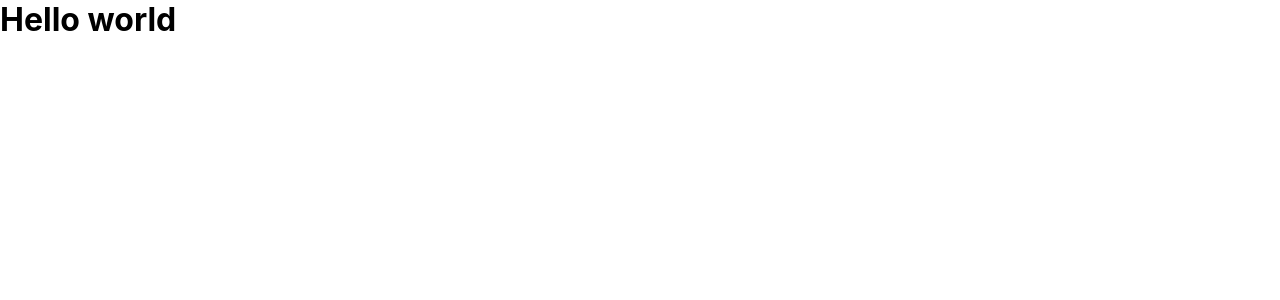
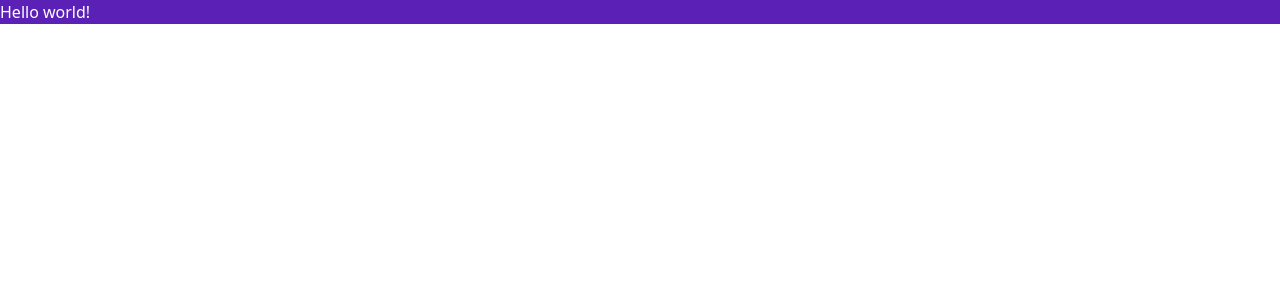
Before and after one commit to thejawadali/instagram-replica, a React (Create React App) app: page / in a window 1280 px wide. Shown: the top 300 px of the page. Built offline with nearby package versions, Linux system fonts and the light colour scheme.

Commit message:
installed tailwind package

```diff
--- /dev/null
+++ b/craco.config.js
@@ -0,0 +1,10 @@
+module.exports = {
+  style: {
+    postcss: {
+      plugins: [
+        require('tailwindcss'),
+        require('autoprefixer'),
+      ],
+    },
+  },
+}
--- a/src/App.css
+++ /dev/null
@@ -1,4 +0,0 @@
-*{
-  padding: 0;
-  margin: 0;
-}
--- a/src/App.js
+++ b/src/App.js
@@ -1,9 +1,9 @@
-import './App.css'
+
 
 function App () {
   return (
-    <div className="App">
-      <h1>Hello world</h1>
+    <div>
+      <h1 className="bg-purple-800 text-white">Hello world!</h1>
     </div>
   )
 }
--- a/src/index.css
+++ b/src/index.css
@@ -1,13 +1,3 @@
-body {
-  margin: 0;
-  font-family: -apple-system, BlinkMacSystemFont, 'Segoe UI', 'Roboto', 'Oxygen',
-    'Ubuntu', 'Cantarell', 'Fira Sans', 'Droid Sans', 'Helvetica Neue',
-    sans-serif;
-  -webkit-font-smoothing: antialiased;
-  -moz-osx-font-smoothing: grayscale;
-}
-
-code {
-  font-family: source-code-pro, Menlo, Monaco, Consolas, 'Courier New',
-    monospace;
-}
+@tailwind base;
+@tailwind components;
+@tailwind utilities;
--- /dev/null
+++ b/tailwind.config.js
@@ -0,0 +1,11 @@
+module.exports = {
+  purge: ['./src/**/*.{js,jsx,ts,tsx}', './public/index.html'],
+  darkMode: false, // or 'media' or 'class'
+  theme: {
+    extend: {},
+  },
+  variants: {
+    extend: {},
+  },
+  plugins: [],
+}
```
Also changed, not shown: package.json (+9 -3 lines), 1 other file (tests, documents, lock files or other folders).
